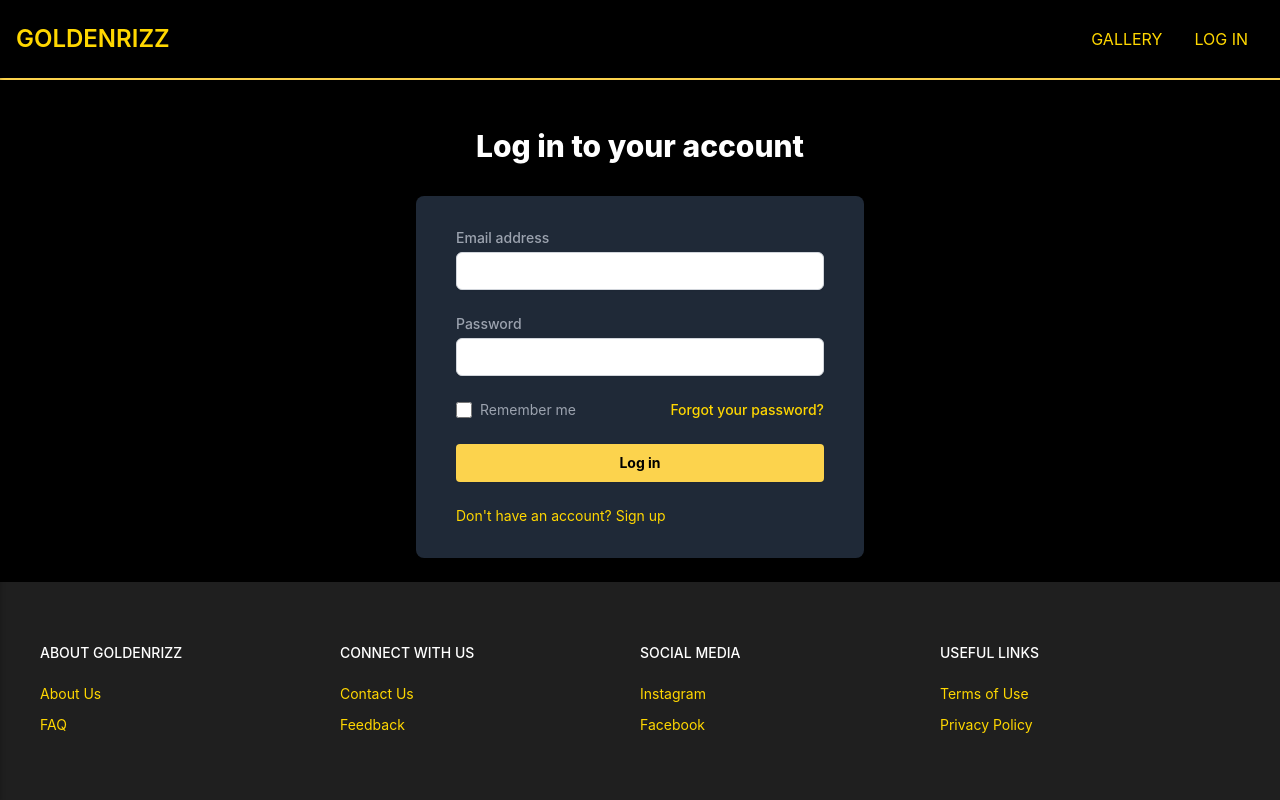
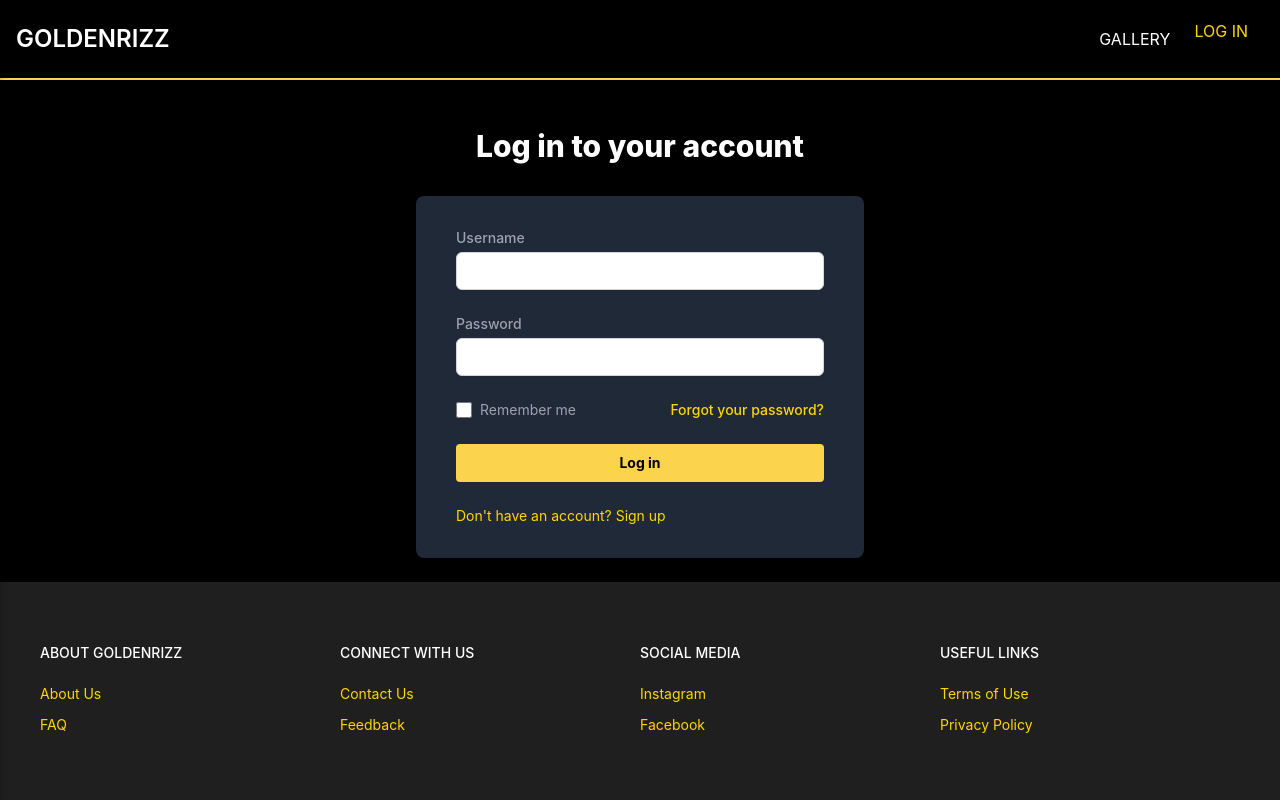
Before and after one commit to EternalDoritos/cinema-booking-system, a Next.js app in the folder frontend/: page /UserLogInScreen in a window 1280 px wide. Shown: the top 800 px of the page. Built offline with nearby package versions, Linux system fonts and the light colour scheme.

Commit message:
added log in

```diff
--- a/frontend/components/navbar.js
+++ b/frontend/components/navbar.js
@@ -1,5 +1,8 @@
 import { useState } from "react";
-
+import { useContext } from "react";
+import { Context } from "../store/context";
+import UserProfile from "../pages/UserProfileScreen";
+import { useRouter } from "next/router";
 function NavLink({ to, children }) {
   return (
     <a href={to} className={`mx-4`}>
@@ -63,19 +66,32 @@ function MobileNav({ open, setOpen }) {
 
 export default function Navbar() {
   const [open, setOpen] = useState(false);
+  const [currentUser] = useContext(Context);
+  const router = useRouter();
   // const [isLoggedIn, setIsLoggedIn] = useState(false);
-
+  //const { currentUser, setCurrentUser } = useContext(CurrentUserContext);
   // function handleLogin() {
   //   // perform login logic
   //   setIsLoggedIn(true);
   // }
+  const userProfile = () => {
+    router.push("/UserProfileScreen");
+  };
+
+  const gallery = () => {
+    router.push("/GalleryScreen");
+  };
+
+  const index = () => {
+    router.push("/");
+  };
   return (
     <nav className="flex filter drop-shadow-md bg-black px-4 py-4 h-20 items-center border-b-2 border-amber-300">
       <MobileNav open={open} setOpen={setOpen} />
       <div className="w-3/12 flex items-center">
-        <a className="text-2xl font-semibold" href="/">
+        <button className="text-2xl font-semibold" onClick={index}>
           GOLDENRIZZ
-        </a>
+        </button>
       </div>
       <div className="w-9/12 flex justify-end items-center">
         <div
@@ -103,13 +119,20 @@ export default function Navbar() {
         </div>
 
         <div className="hidden md:flex">
-          <NavLink to="/GalleryScreen">GALLERY</NavLink>
+          <button onClick={gallery} className="m-2">
+            GALLERY
+          </button>
           {/* {isLoggedIn ? (
             <img src="/user-icon.png" alt="User Icon" />
           ) : (
             <button onClick={handleLogin}>Log In</button>
           )} */}
-          <NavLink to="/UserLogInScreen">LOG IN</NavLink>
+          {currentUser && (
+            <button onClick={userProfile} className="m-2">
+              PROFILE
+            </button>
+          )}
+          {!currentUser && <NavLink to="/UserLogInScreen">LOG IN</NavLink>}
         </div>
       </div>
     </nav>
--- a/frontend/pages/GalleryScreen.js
+++ b/frontend/pages/GalleryScreen.js
@@ -1,6 +1,9 @@
 import React from "react";
 import Link from "next/link";
 import Head from "next/head";
+import { useContext } from "react";
+import { Context } from "../store/context";
+//import useGlobalStore from "../store/store";
 
 export const getStaticProps = async () => {
   const res = await fetch("http://localhost:5000/movie");
@@ -12,6 +15,8 @@ export const getStaticProps = async () => {
 };
 
 const DisplayGallery = ({ movies }) => {
+  const { currentUser } = useContext(Context);
+  //const user = useGlobalStore((state) => state.userProfile);
   return (
     <div>
       <Head>
@@ -19,6 +24,7 @@ const DisplayGallery = ({ movies }) => {
       </Head>
       <h1 className="text-white text-center text-4xl py-10 font-bold uppercase tracking-wider">
         Movie List
+        {console.log(currentUser)}
       </h1>
       <div className="mb-8 ml-12 mr-12 mt-8 grid grid-cols-1 md:grid-cols-2 lg:grid-cols-3 gap-10 bg-black border-8 border-black">
         {movies.map((movie) => (
--- a/frontend/pages/ManagerScreen.js
+++ b/frontend/pages/ManagerScreen.js
@@ -47,6 +47,14 @@ const ManagerScreen = () => {
               </a>
             </Link>
           </li>
+          <li>
+            <Link legacyBehavior href="/managerComponents/cinema/addListing">
+              <a className="text-center font-bold text-2xl  p-2 rounded">
+                {" "}
+                Add Movie Listing{" "}
+              </a>
+            </Link>
+          </li>
         </ul>
       </div>
     </div>
--- a/frontend/pages/UserLogInScreen.js
+++ b/frontend/pages/UserLogInScreen.js
@@ -1,7 +1,45 @@
 import Head from "next/head";
 import Link from "next/link";
+import ManagerScreen from "./ManagerScreen";
+import { useState } from "react";
+import { Context } from "../store/context";
+import { useRouter } from "next/router";
+import { useContext } from "react";
 
 export default function DisplayUserLogIn() {
+  const [currentUser, setCurrentUser] = useContext(Context);
+  const router = useRouter();
+  const [username, setUsername] = useState("");
+  const [password, setPassword] = useState("");
+
+  const handleUserChange = (e) => {
+    setUsername(e.target.value);
+  };
+
+  const handlePassChange = (e) => {
+    setPassword(e.target.value);
+  };
+
+  const logIn = async (e) => {
+    e.preventDefault();
+
+    const login = await fetch("http://localhost:5000/auth/login", {
+      method: "POST",
+      headers: {
+        Accept: "application/json",
+        "Content-Type": "application/json",
+      },
+      body: JSON.stringify({
+        username: username,
+        password: password,
+      }),
+    });
+    const data = await login.json();
+    if (login.status === 200) {
+      setCurrentUser(data.user);
+      router.push("/");
+    } else window.alert("Invalid");
+  };
   return (
     <div className=" bg-black flex flex-col justify-center py-6 sm:px-6 lg:px-8">
       <Head>
@@ -20,19 +58,19 @@ export default function DisplayUserLogIn() {
           <form className="space-y-6" action="#" method="POST">
             <div>
               <label
-                htmlFor="email"
+                htmlFor="username"
                 className="block text-sm font-medium text-gray-400"
               >
-                Email address
+                Username
               </label>
               <div className="mt-1">
                 <input
-                  id="email"
-                  name="email"
-                  type="email"
-                  autoComplete="email"
+                  id="username"
+                  name="username"
                   required
                   className="appearance-none block w-full px-3 py-2 border border-gray-300 rounded-md shadow-sm placeholder-gray-400 focus:outline-none focus:ring-indigo-500 focus:border-indigo-500 sm:text-sm text-black"
+                  value={username}
+                  onChange={handleUserChange}
                 />
               </div>
             </div>
@@ -52,6 +90,8 @@ export default function DisplayUserLogIn() {
                   autoComplete="current-password"
                   required
                   className="appearance-none block w-full px-3 py-2 border border-gray-300 rounded-md shadow-sm placeholder-gray-400 focus:outline-none focus:ring-indigo-500 focus:border-indigo-500 sm:text-sm text-black"
+                  value={password}
+                  onChange={handlePassChange}
                 />
               </div>
             </div>
@@ -86,6 +126,7 @@ export default function DisplayUserLogIn() {
               <button
                 type="submit"
                 className="w-full flex justify-center py-2 px-4 border border-transparent  shadow-sm text-sm  bg-amber-300 hover:bg-amber-500 text-black font-bold rounded focus:outline-none focus:ring-2 focus:ring-offset-2 focus:ring-indigo-500"
+                onClick={logIn}
               >
                 Log in
               </button>
@@ -175,3 +216,14 @@ export default function DisplayUserLogIn() {
 //     </div>
 //   );
 // }
+
+// return(
+//   <>
+//   {
+//     if(user.type === 'manager')
+//     {
+//       <ManagerScreen/>
+//     }
+//   }
+//   </>
+// )
--- a/frontend/pages/UserProfileScreen.js
+++ b/frontend/pages/UserProfileScreen.js
@@ -1,11 +1,15 @@
 import Head from "next/head";
+import { Context } from "../store/context";
+import { useContext } from "react";
+import ManagerScreen from "./ManagerScreen";
 const DisplayUserProfile = () => {
+  const [currentUser] = useContext(Context);
   return (
     <div>
       <Head>
         <title>User Profile</title>
       </Head>
-      UserProfileScreen
+      {currentUser.userType === "manager" && <ManagerScreen />}
     </div>
   );
 };
--- a/frontend/pages/_app.js
+++ b/frontend/pages/_app.js
@@ -1,12 +1,16 @@
 import Layout from "../components/Layout";
-
+import { useState } from "react";
+import { Context } from "../store/context";
 import "../styles/globals.css";
 
 function MyApp({ Component, pageProps }) {
+  const [currentUser, setCurrentUser] = useState(null);
   return (
-    <Layout>
-      <Component {...pageProps} />
-    </Layout>
+    <Context.Provider value={[currentUser, setCurrentUser]}>
+      <Layout>
+        <Component {...pageProps} />
+      </Layout>
+    </Context.Provider>
   );
 }
 
--- a/frontend/pages/index.js
+++ b/frontend/pages/index.js
@@ -104,6 +104,7 @@ export const getStaticProps = async () => {
 
 const Slideshow = ({ images }) => {
   const [currentSlide, setCurrentSlide] = useState(0);
+
   const totalSlides = images.length;
 
   const handlePrev = () => {
@@ -178,7 +179,7 @@ const DisplayHome = ({ movies }) => {
 
   return (
     <div className="relative">
-      <VideoBackground/>
+      <VideoBackground />
       <div className="absolute top-0 left-0 w-full h-full">
         <div className="flex flex-col items-center justify-center h-full">
           <h1 className="text-white lg:mt-16 text-center text-4xl py-10 font-bold uppercase tracking-wider">
--- /dev/null
+++ b/frontend/store/context.js
@@ -0,0 +1,2 @@
+import React from "react";
+export const Context = React.createContext();
--- /dev/null
+++ b/frontend/store/store.js
@@ -0,0 +1,11 @@
+import { create } from "zustand";
+
+const useGlobalStore = create((set) => ({
+  userProfile: "",
+  // setProfile: (user) =>
+  //   set({
+  //     userProfile: user,
+  //   }),
+}));
+
+export default useGlobalStore;
--- a/package.json
+++ b/package.json
@@ -25,7 +25,8 @@
     "express": "^4.18.2",
     "express-async-handler": "^1.2.0",
     "mongoose": "^7.0.3",
-    "react-slideshow-image": "^4.2.1"
+    "react-slideshow-image": "^4.2.1",
+    "zustand": "^4.3.8"
   },
   "devDependencies": {
     "nodemon": "^2.0.22"
```
Also changed, not shown: frontend/pages/managerComponents/addListing.js (added), 2 other files (tests, documents, lock files or other folders).
